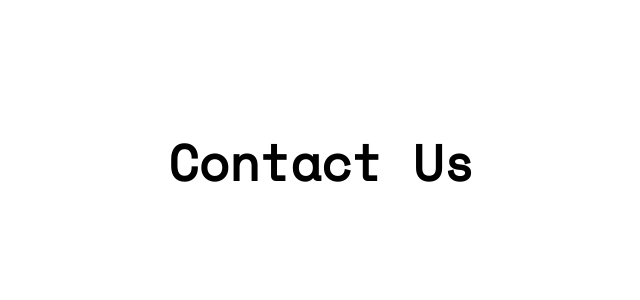
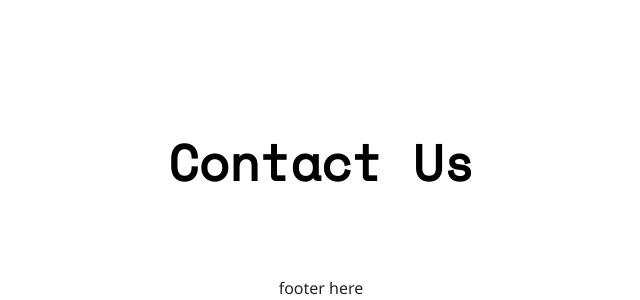
Before and after one commit to canvapromkd/ibeto-2022, a React (Create React App) app: page / in a window 1280 px wide. Shown: the part 3701-4001 px from the top of the page, without its empty margins (319-959 px from the left). Before the commit the page ends 3900 px from the top, so only its background shows below. Built offline with nearby package versions, Linux system fonts and the light colour scheme.

Commit message:
footer section created

```diff
--- a/src/pages/MainPage/MainPage.js
+++ b/src/pages/MainPage/MainPage.js
@@ -4,6 +4,7 @@ import About from '../../sections/About/About'
 import Eventformat from '../../sections/Eventformat/Eventformat'
 import Faq from '../../sections/Faq/Faq'
 import Contact from '../../sections/Contact/Contact'
+import Footer from '../../sections/Footer/Footer'
 function MainPage() {
   return (
     <div>
@@ -12,6 +13,7 @@ function MainPage() {
         <Eventformat/>
         <Faq/>
         <Contact/>
+        <Footer/>
     </div>
   )
 }
--- /dev/null
+++ b/src/sections/Footer/Footer.js
@@ -0,0 +1,11 @@
+import React from 'react'
+import footer from './Footer.module.css'
+const Footer = () => {
+  return (
+    <div className={footer.container}>
+        footer here
+    </div>
+  )
+}
+
+export default Footer
--- /dev/null
+++ b/src/sections/Footer/Footer.module.css
@@ -0,0 +1,6 @@
+.container{
+    display: flex;
+    align-items: center;
+    flex-direction: column;
+    margin-top: 6%;
+}
```
